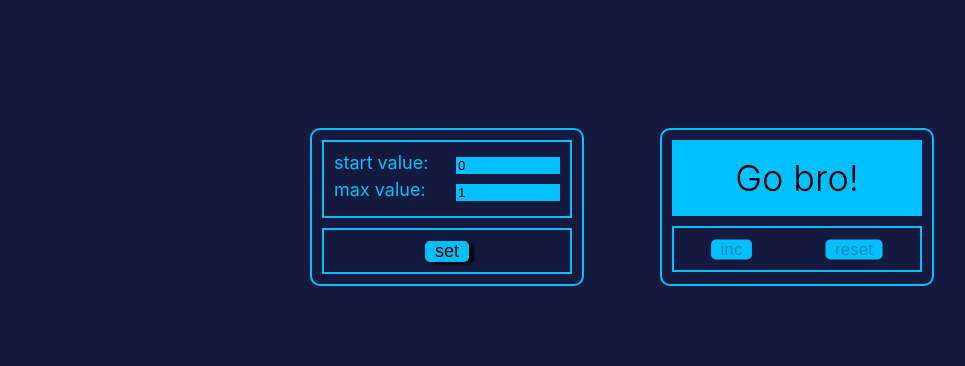
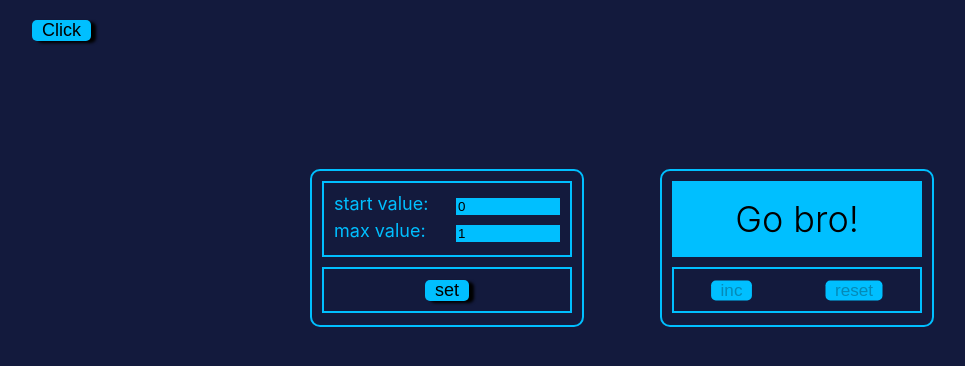
Before and after one commit to NikolaYK2/first_month_exam, a React (Create React App) app: page / in a window 1280 px wide. Shown: the top 366 px of the page, without its empty margins (18-983 px from the left). Built offline with nearby package versions, Linux system fonts and the light colour scheme.

Commit message:
counterpart 2 final. universal counter: 1 and 2 + useEffect

```diff
--- a/src/App.css
+++ b/src/App.css
@@ -7,6 +7,7 @@
 }
 .block{
     width: 250px;
+    height: 134px;
     margin: 0 auto;
     text-align: center;
     padding: 10px 10px 10px 10px;
@@ -24,4 +25,22 @@
 .block__screen{
     border: 2px solid deepskyblue;
     padding: 10px;
+    height: 76px;
+    box-sizing: border-box;
 }
+
+@media (max-width: 634px) {
+    .App {
+        max-width: 700px;
+        display: flex;
+        flex-direction: column-reverse;
+        margin: 10% auto;
+        font-size: 18px;
+    }
+    .block{
+        margin: 20px auto 0;
+    }
+}
+.counterSwitching{
+    margin: 20px 0 0 50px;
+}
--- a/src/App.tsx
+++ b/src/App.tsx
@@ -14,6 +14,10 @@ function App() {
     const [maxNumControl, setMaxNumControl] = useState(maxValue);
     const [disabledSet, setDisabledSet] = useState(false);
     const [textDisplay, setTextDisplay] = useState('Go bro!');
+    //Универсальный счетчик состояние одного экрана
+    const [switchingSetting, setSwitchingSetting] = useState(false);
+//Переключение между счетчиками=======================================================================
+    const [counterSwitching, setCounterSwitching] = useState(false);
 
 //UseEffect=======================================================================================
     //SAVE VALUE===================================================================================
@@ -37,8 +41,19 @@ function App() {
             setMaxNumControl(newMaxNumControlMax)
         }
     }, [])//Принимаем пустой массив зависимостей, так как отработать нужно единожды. Я хочу получить данные из LS когда мое приложение загрузится
-// =============================================================================================
+//SVAE COUNTER======================================================================================================================
+    useEffect(() => {
+            localStorage.setItem('counter', JSON.stringify(counterSwitching))
+        },[counterSwitching])
 
+    let counter = localStorage.getItem('counter')
+    useEffect(() => {
+        if (counter) {
+            let newCounterSwitching = JSON.parse(counter);
+            setCounterSwitching(newCounterSwitching)
+        }
+    },[])
+// ==================================================================================================================
     //Работа счетчика=========================================================================
     const startButton = () => {
         if(num < maxNumControl) {
@@ -58,6 +73,7 @@ function App() {
             setNum(startNumControl);
             setDisabledSet(true);
             setTextDisplay('')//после нажатия типо отключили надпись
+            setSwitchingSetting(false)
         }
     }
 
@@ -69,6 +85,7 @@ function App() {
     const incStyleButton = !disabledSet || disabledButtonInc ? s.stopBut : s.go;
     const restStyleButton = !disabledSet || disabledButtonRest ? s.stopBut : s.go;
     const setStyleButton = disabledButtonSet ? s.stopBut : s.go;
+    const settingButton = s.go;
 //================================================================================================================
 
 //LOCALSTOREGA==========================================================================================
@@ -105,10 +122,69 @@ function App() {
 //         localStorage.removeItem("valueStart");
 //         setStartNumControl(0)
 //     }
-
+//Кнопка переключения setting=================================================================================================
+    const switchingHandler =()=>{
+        setSwitchingSetting(true)
+        setDisabledSet(false);
+    }
+//button counterSwitching===========================================================================
+    const counterSwitchingHandler =()=>{
+        if(!counterSwitching){
+            setCounterSwitching(true)
+        } else {
+            setCounterSwitching(false)
+        }
+    }
+// =======================================================================================================
     return (
         //SET DATA OPTIONS=======================================================================================
+        <>
+            <div className='counterSwitching'>
+                <Button style={settingButton} callback={counterSwitchingHandler} title="Click"/>
+            </div>
             <div className="App">
+                {counterSwitching ?
+                    switchingSetting ?
+                        <div className='block'>
+                            <div className='block__screen'>
+                                <Screen valueType='start'
+                                        title='start value:'
+                                        callback={setStartNumControl}
+                                        startNumControl={startNumControl}
+                                        maxNumControl={maxNumControl}
+                                        setDisabledSet={setDisabledSet}
+                                        num={startNumControl}
+                                        setTextDisplay={setTextDisplay}
+                                />
+                                <Screen valueType='max'
+                                        title='max value:'
+                                        callback={setMaxNumControl}
+                                        startNumControl={startNumControl}
+                                        maxNumControl={maxNumControl}
+                                        setDisabledSet={setDisabledSet}
+                                        num={maxNumControl}
+                                        setTextDisplay={setTextDisplay}
+                                />
+                            </div>
+                            <div className="block__container">
+                                <Button isDisabled={disabledButtonSet} style={setStyleButton} callback={setButton}
+                                        title="set"/>
+                            </div>
+                        </div> :
+
+                        <div className='block'>
+                            <Main num={num} maxNumControl={maxNumControl} startNumControl={startNumControl}
+                                  textDisplay={textDisplay}/>
+                            <div className="block__container">
+                                <Button isDisabled={!disabledButtonSet || disabledButtonInc} style={incStyleButton}
+                                        callback={startButton} title="inc"/>
+                                <Button isDisabled={!disabledButtonSet || disabledButtonRest} style={restStyleButton}
+                                        callback={resetButton} title="reset"/>
+                                <Button style={settingButton} callback={switchingHandler} title="setting"/>
+                            </div>
+                        </div>
+                    :
+                    <>
                         <div className='block'>
                             <div className='block__screen'>
                                 <Screen valueType='start'
@@ -134,7 +210,6 @@ function App() {
                                 <Button isDisabled={disabledButtonSet} style={setStyleButton} callback={setButton} title="set"/>
                             </div>
                         </div>
-{/*//СЧЕТЧИК=========================================================================================================*/}
                         <div className='block'>
                             <Main num={num} maxNumControl={maxNumControl} startNumControl={startNumControl} textDisplay={textDisplay}/>
                             <div className="block__container">
@@ -142,7 +217,10 @@ function App() {
                                 <Button isDisabled={!disabledButtonSet || disabledButtonRest} style={restStyleButton} callback={resetButton} title="reset"/>
                             </div>
                         </div>
+                    </>
+                }
             </div>
+        </>
     );
 }
 
--- a/src/components/buttonMain/Button.tsx
+++ b/src/components/buttonMain/Button.tsx
@@ -3,7 +3,7 @@ import React from "react";
 type ButtonType = {
     callback: () => void
     title: string
-    isDisabled:any,
+    isDisabled?:any,
     style: string,
 }
 export const Button = (props: ButtonType) => {
```
Lines whose indentation alone changed are shown as unchanged.
